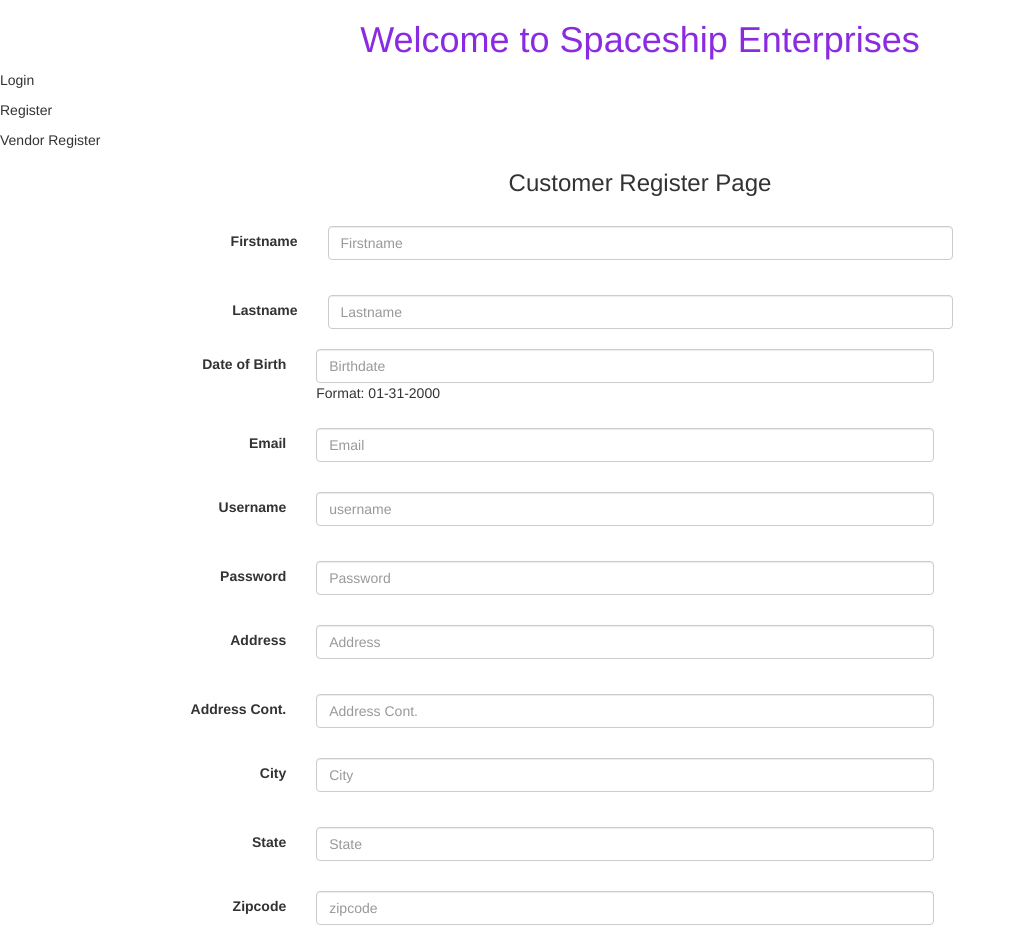
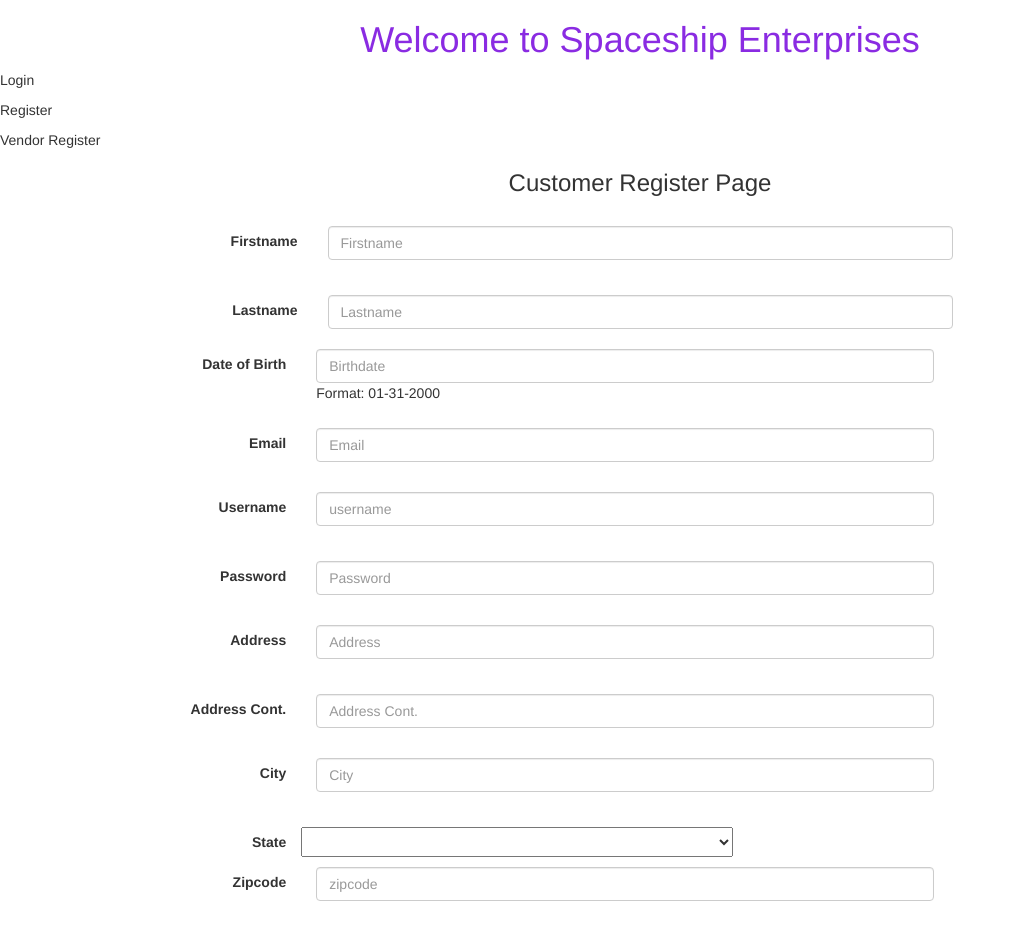
Before and after one commit to melimartinez/FlightTicketApp-frontend, an Angular app: page /register in a window 1280 px wide. Shown: the top 929 px of the page, without its empty margins (0-1016 px from the left). Built offline with nearby package versions, Linux system fonts and the light colour scheme.

Commit message:
Customer & Vendor Registration

```diff
--- a/src/app/components/register/register.component.html
+++ b/src/app/components/register/register.component.html
@@ -5,79 +5,147 @@
 <div class="form-group row">
     <label for="firstNameInput" class="col-sm-3 col-form-label">Firstname</label>
     <div class="col-sm-6">
-        <input type="text" class="form-control" id="firstNameInput" placeholder="Firstname" [(ngModel)] = "firstname">
+        <input type="text" class="form-control" id="firstNameInput" placeholder="Firstname" maxlength="25" [(ngModel)] = "firstname">
         <br>
     </div>
 </div>
 <div class="form-group row mb-3">
     <label for="lastNameInput" class="col-sm-3 col-form-label">Lastname</label>
     <div class="col-sm-6">
-        <input type="text" class="form-control" id="lastNameInput" placeholder="Lastname" [(ngModel)] = "lastname">
+        <input type="text" class="form-control" id="lastNameInput" placeholder="Lastname" maxlength="25" [(ngModel)] = "lastname">
         <br>
     </div>
 <div class="form-group row">
     <label for="dobInput" class="col-sm-3 col-form-label">Date of Birth</label>
     <div class="col-sm-6">
-        <input type="text" class="form-control" id="dobInput" placeholder="Birthdate" [(ngModel)] = "dob">
+        <input type="text" class="form-control" id="dobInput" maxlength="10" placeholder="Birthdate" [(ngModel)] = "dob">
         <p>Format: 01-31-2000</p>
     </div>
 </div>
 <div class="form-group row mb-3">
     <label for="emailInput" class="col-sm-3 col-form-label">Email</label>
     <div class="col-sm-6">
-        <input type="email" class="form-control" id="emailInput" placeholder="Email" [(ngModel)] = "email">
+        <input type="email" class="form-control" id="emailInput" maxlength="50" placeholder="Email" [(ngModel)] = "email">
         <br>
     </div>
 </div>
 <div class="form-group row">
     <label for="usernameRInput" class="col-sm-3 col-form-label">Username</label>
     <div class="col-sm-6">
-        <input type="text" class="form-control" id="usernameRInput" placeholder="username" [(ngModel)] = "usernameRegistration">
+        <input type="text" class="form-control" id="usernameRInput" placeholder="username" maxlength="7" [(ngModel)] = "usernameRegistration">
+        <span style = "color: red;" *ngIf="showError">{{holder}}, this username is already in use</span>
         <br>
     </div>
 </div>
 <div class="form-group row mb-3">
     <label for="passwordInput" class="col-sm-3 col-form-label">Password</label>
     <div class="col-sm-6">
-        <input type="password" class="form-control" id="passwordInput" placeholder="Password" [(ngModel)] = "passwordRegistration">
+        <input type="password" class="form-control" id="passwordInput" placeholder="Password" maxlength="7" [(ngModel)] = "passwordRegistration">
         <br>
     </div>
 </div>
 <div class="form-group row">
     <label for="address1Input" class="col-sm-3 col-form-label">Address</label>
     <div class="col-sm-6">
-        <input type="text" class="form-control" id="address1Input" placeholder="Address" [(ngModel)] = "address">
+        <input type="text" class="form-control" id="address1Input" placeholder="Address" maxlength="50"[(ngModel)] = "address">
         <br>
     </div>
 </div>
 <div class="form-group row mb-3">
     <label for="address2Input" class="col-sm-3 col-form-label">Address Cont.</label>
     <div class="col-sm-6">
-        <input type="text" class="form-control" id="address2Input" placeholder="Address Cont." [(ngModel)] = "address2">
+        <input type="text" class="form-control" id="address2Input" placeholder="Address Cont." maxlength="50" [(ngModel)] = "address2">
         <br>
     </div>
 </div>
 <div class="form-group row">
     <label for="cityInput" class="col-sm-3 col-form-label">City</label>
     <div class="col-sm-6">
-        <input type="text" class="form-control" id="cityInput" placeholder="City" [(ngModel)] = "city">
+        <input type="text" class="form-control" id="cityInput" placeholder="City" maxlength="50" [(ngModel)] = "city">
         <br>
     </div>
 </div>
-<div class="form-group row mb-3">
+<!-- <div class="form-group row mb-3">
     <label for="stateInput" class="col-sm-3 col-form-label">State</label>
     <div class="col-sm-6">
         <input type="text" class="form-control" id="stateInput" placeholder="State" [(ngModel)] = "state">
         <br>
     </div>
+</div> -->
+<div class="form-group row mb-3">
+        <label for="stateInput" class="col-sm-3 col-form-label">State</label>
+    <select class="col-sm-4"     [(ngModel)] = "state">
+        <option value="AL">Alabama</option>
+        <option value="AK">Alaska</option>
+        <option value="AZ">Arizona</option>
+        <option value="AR">Arkansas</option>
+        <option value="CA">California</option>
+        <option value="CO">Colorado</option>
+        <option value="CT">Connecticut</option>
+        <option value="DE">Delaware</option>
+        <option value="DC">District Of Columbia</option>
+        <option value="FL">Florida</option>
+        <option value="GA">Georgia</option>
+        <option value="HI">Hawaii</option>
+        <option value="ID">Idaho</option>
+        <option value="IL">Illinois</option>
+        <option value="IN">Indiana</option>
+        <option value="IA">Iowa</option>
+        <option value="KS">Kansas</option>
+        <option value="KY">Kentucky</option>
+        <option value="LA">Louisiana</option>
+        <option value="ME">Maine</option>
+        <option value="MD">Maryland</option>
+        <option value="MA">Massachusetts</option>
+        <option value="MI">Michigan</option>
+        <option value="MN">Minnesota</option>
+        <option value="MS">Mississippi</option>
+        <option value="MO">Missouri</option>
+        <option value="MT">Montana</option>
+        <option value="NE">Nebraska</option>
+        <option value="NV">Nevada</option>
+        <option value="NH">New Hampshire</option>
+        <option value="NJ">New Jersey</option>
+        <option value="NM">New Mexico</option>
+        <option value="NY">New York</option>
+        <option value="NC">North Carolina</option>
+        <option value="ND">North Dakota</option>
+        <option value="OH">Ohio</option>
+        <option value="OK">Oklahoma</option>
+        <option value="OR">Oregon</option>
+        <option value="PA">Pennsylvania</option>
+        <option value="RI">Rhode Island</option>
+        <option value="SC">South Carolina</option>
+        <option value="SD">South Dakota</option>
+        <option value="TN">Tennessee</option>
+        <option value="TX">Texas</option>
+        <option value="UT">Utah</option>
+        <option value="VT">Vermont</option>
+        <option value="VA">Virginia</option>
+        <option value="WA">Washington</option>
+        <option value="WV">West Virginia</option>
+        <option value="WI">Wisconsin</option>
+        <option value="WY">Wyoming</option>
+    </select>
 </div>
+
+
+
+
 <div class="form-group row mb-3">
     <label for="zipcodeInput" class="col-sm-3 col-form-label">Zipcode</label>
     <div class="col-sm-6">
-        <input type="number" class="form-control" id="zipcodeInput" placeholder="zipcode" [(ngModel)] = "zipcode">
+        <input type="number" class="form-control" id="zipcodeInput" placeholder="zipcode" maxlength="5"  [(ngModel)] = "zipcode">
         <br>
     </div>
 </div>
+<div class="form-group row mb-3">
+        <label for="phoneNumberInput" class="col-sm-3 col-form-label">Phone No:</label>
+        <div class="col-sm-6">
+            <input type="number" class="form-control" id="zipcodeInput" placeholder="phone number" [(ngModel)] = "phoneNumber">
+            <br>
+        </div>
+    </div>
     <!--
     <div class="d-grid gap-2 col-2 mx-auto">
         <button type="button" class="btn btn-primary" routerLink = "login">Vendor Login</button>
--- a/src/app/components/vendorregister/vendorregister.component.html
+++ b/src/app/components/vendorregister/vendorregister.component.html
@@ -12,13 +12,14 @@
 <div class="form-group row mb-3">
     <label for="vendorUsernameInput" class="col-sm-3 col-form-label">Username</label>
     <div class="col-sm-6">
-        <input type="text" class="form-control" id="lastNameInput" placeholder="Username" [(ngModel)] = "vendorUsername">
+        <input type="text" class="form-control" id="lastNameInput" placeholder="Username" maxlength="7" [(ngModel)] = "vendorUsername">
+        <span style = "color: red;" *ngIf="showError">{{holder}}, this username is already in use</span>
         <br>
     </div>
 <div class="form-group row">
     <label for="vendorPasswordInput" class="col-sm-3 col-form-label">Password</label>
     <div class="col-sm-6">
-        <input type="password" class="form-control" id="vendorPasswordInput" placeholder="Password" [(ngModel)] = "vendorPassword">
+        <input type="password" class="form-control" id="vendorPasswordInput" placeholder="Password" maxlength="7" [(ngModel)] = "vendorPassword">
         <br>
     </div>
 </div>
@@ -36,6 +37,13 @@
         <br>
     </div>
 </div>
+<div class="form-group row">
+    <label for="slogan" class="col-sm-3 col-form-label">Slogan</label>
+    <div class="col-sm-6">
+        <input type="text" class="form-control" id="slogan" placeholder="Slogan" [(ngModel)] = "slogan">
+        <br>
+    </div>
+</div>
 
      <div class="d-grid gap-2 col-2 mx-auto">
             <button type="button" class="btn btn-primary" (click) = "submit()">Submit</button>
--- a/src/app/models/Vendor.ts
+++ b/src/app/models/Vendor.ts
@@ -4,19 +4,20 @@ export class Vendor {
     companyName: string;
     vendorUsername: string;
     vendorPassword: string;
-    vendorPhoneNumber: number;
-    vendorEmail: string;
-    vendorSlogan: string;
+    email: string;
+    phoneNumber: number;
+    slogan: string;
 
-    constructor(vendor_id: number, companyName: string = "", vendorUsername: string = "", vendorPassword: string = "", vendorPhoneNumber: number, vendorEmail: string, vendorSlogan: string) {
 
-        this.vendor_id = vendor_id;
+    constructor(id: number, companyName: string = "", vendorUsername: string = "", vendorPassword: string = "", email: string = "", phoneNumber: number, slogan: string = "") {
+
+        this.vendor_id = id;
         this.companyName = companyName;
         this.vendorUsername = vendorUsername;
         this.vendorPassword = vendorPassword;
-        this.vendorPhoneNumber = vendorPhoneNumber;
-        this.vendorEmail = vendorEmail;
-        this.vendorSlogan = vendorSlogan;
+        this.email = email;
+        this.phoneNumber = phoneNumber;
+        this.slogan = slogan;
 
     }
 
--- a/src/app/services/register.service.ts
+++ b/src/app/services/register.service.ts
@@ -1,5 +1,5 @@
 import { Injectable } from '@angular/core';
-import { HttpClient } from '@angular/common/http';
+import { HttpClient, HttpHeaders } from '@angular/common/http';
 import { Customer } from '../models/Customer';
 import { Vendor } from '../models/Vendor';
 import { Observable } from 'rxjs';
@@ -11,6 +11,8 @@ export class RegisterService {
 
   constructor(private http: HttpClient) { }
 
+  private postHeaders = new HttpHeaders({'ccontext-Type': 'application/json' })
+
   getAllCustomers(): Observable<Customer[]> {
     return this.http.get<Customer[]>('http://localhost:8080/customers')
   }
@@ -18,4 +20,12 @@ export class RegisterService {
   getAllVendors(): Observable<Vendor[]> {
     return this.http.get<Vendor[]>('http://localhost:8080/vendors')
   }
+
+  addCustomer(customer: Customer): Observable<Customer> {
+    return this.http.post<Customer>('http://localhost:8080/customer', customer, { headers: this.postHeaders });
+  }
+
+  addVendor(vendor: Vendor): Observable<Vendor> {
+    return this.http.post<Vendor>('http://localhost:8080/vendors', vendor, { headers: this.postHeaders });
+  }
 }
```
Also changed, not shown: src/app/components/register/register.component.ts (+35 -2 lines), src/app/components/vendorregister/vendorregister.component.ts (+44 -2 lines), src/app/models/Customer.ts (+14 -12 lines).
